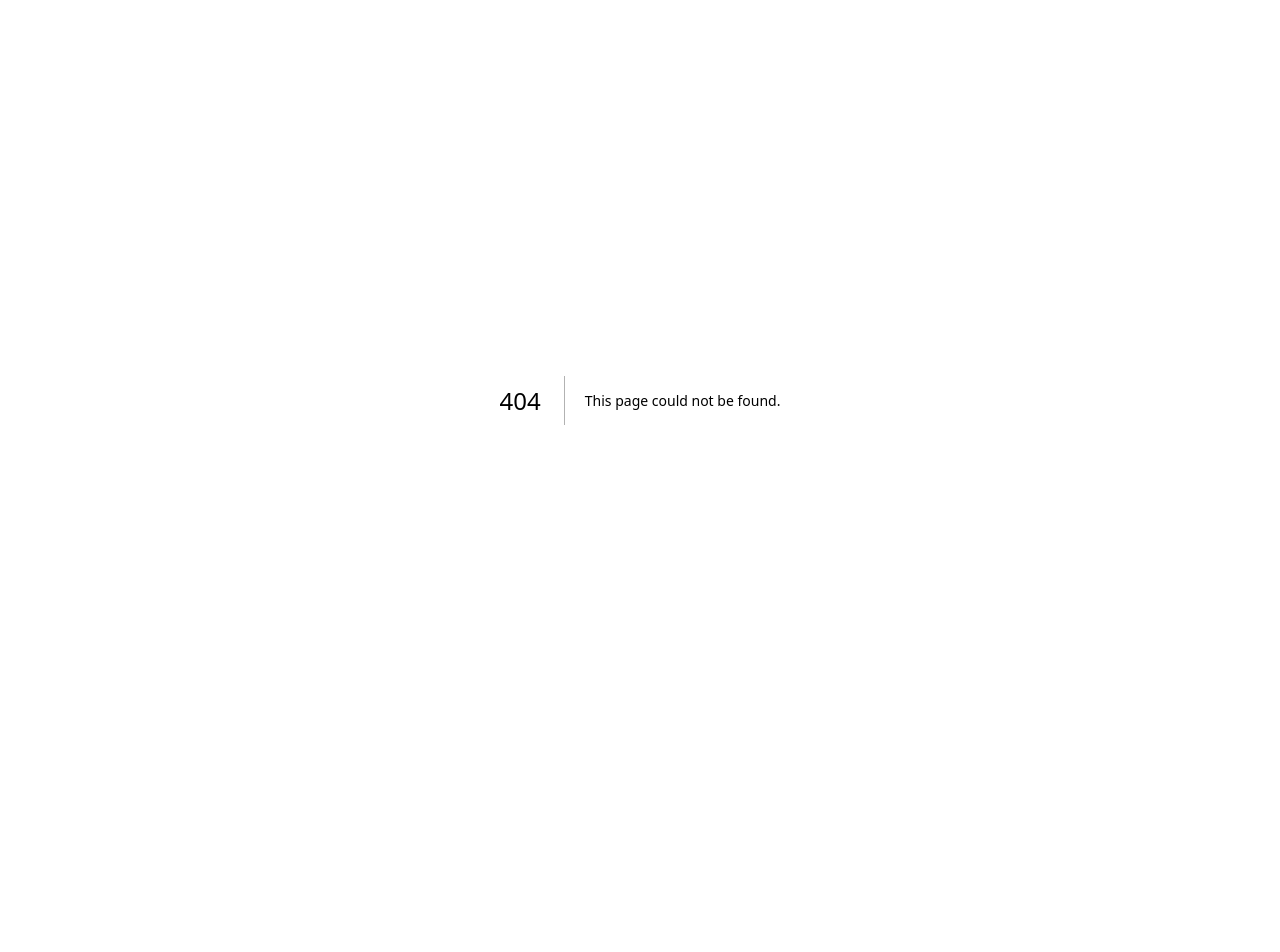
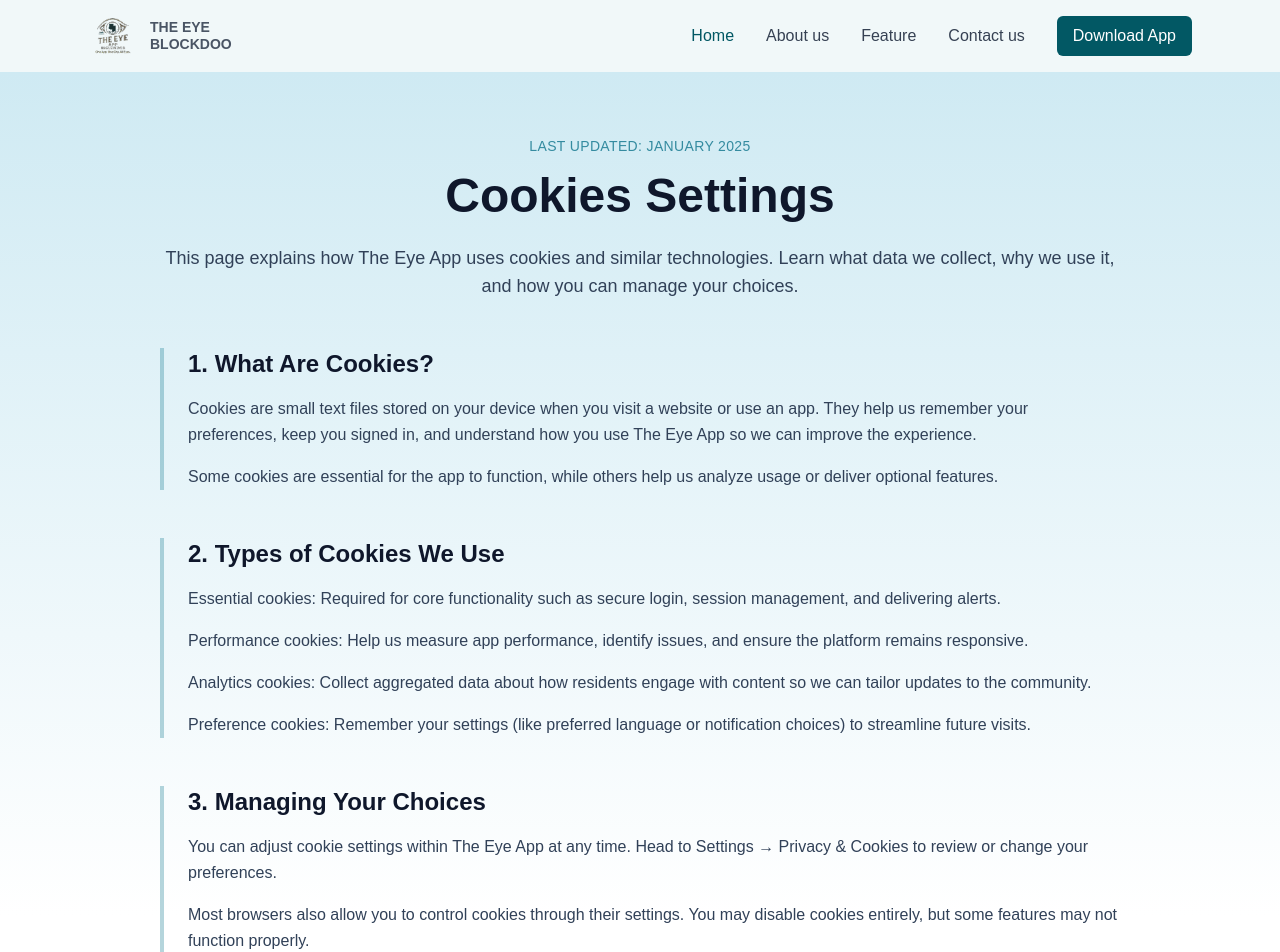
Before and after one commit to FarhanAli2000/Eye-webApp, a Next.js app: page /cookies in a window 1280 px wide. Before the commit this address had no page. Shown: the top 952 px of the page. Before the commit the page ends 800 px from the top, so only its background shows below. Built offline with nearby package versions, Linux system fonts and the light colour scheme.

Commit message:
Cookies Settings

```diff
--- /dev/null
+++ b/app/components/CookiesSettings.jsx
@@ -0,0 +1,112 @@
+import React from "react";
+
+const cookieSections = [
+    {
+        heading: "1. What Are Cookies?",
+        body: [
+            "Cookies are small text files stored on your device when you visit a website or use an app. They help us remember your preferences, keep you signed in, and understand how you use The Eye App so we can improve the experience.",
+            "Some cookies are essential for the app to function, while others help us analyze usage or deliver optional features.",
+        ],
+    },
+    {
+        heading: "2. Types of Cookies We Use",
+        body: [
+            "Essential cookies: Required for core functionality such as secure login, session management, and delivering alerts.",
+            "Performance cookies: Help us measure app performance, identify issues, and ensure the platform remains responsive.",
+            "Analytics cookies: Collect aggregated data about how residents engage with content so we can tailor updates to the community.",
+            "Preference cookies: Remember your settings (like preferred language or notification choices) to streamline future visits.",
+        ],
+    },
+    {
+        heading: "3. Managing Your Choices",
+        body: [
+            "You can adjust cookie settings within The Eye App at any time. Head to Settings → Privacy & Cookies to review or change your preferences.",
+            "Most browsers also allow you to control cookies through their settings. You may disable cookies entirely, but some features may not function properly.",
+        ],
+    },
+    {
+        heading: "4. Third-Party Technologies",
+        body: [
+            "We may work with trusted partners (such as analytics providers) who place cookies on our behalf to help us understand platform usage.",
+            "These partners are required to handle data securely and in accordance with our privacy commitments.",
+        ],
+    },
+    {
+        heading: "5. Updates to This Policy",
+        body: [
+            "We may update our cookie practices as we introduce new features or tools. The “Last updated” date will reflect any changes.",
+            "We encourage you to review this page periodically to stay informed about how we use cookies.",
+        ],
+    },
+];
+
+const supportDetails = [
+    { label: "Address", value: "Inglewood, CA" },
+    { label: "Phone", value: "(424) 333-4318" },
+    { label: "Email", value: "support@theeyeapp.com" },
+];
+
+export default function CookiesSettings() {
+    return (
+        <main className="min-h-screen bg-gradient-to-b from-[#CFEAF3] via-white to-white">
+            <div className="mx-auto max-w-5xl px-6 py-16 lg:px-8">
+                <header className="text-center">
+                    <p className="text-sm font-medium uppercase tracking-wide text-[#0D738B]/80">
+                        Last updated: January 2025
+                    </p>
+                    <h1 className="mt-4 text-4xl font-bold text-slate-900 md:text-5xl">Cookies Settings</h1>
+                    <p className="mt-6 text-base text-slate-700 md:text-lg">
+                        This page explains how The Eye App uses cookies and similar technologies. Learn what
+                        data we collect, why we use it, and how you can manage your choices.
+                    </p>
+                </header>
+
+                <section className="mt-12 space-y-12">
+                    {cookieSections.map((section) => (
+                        <article
+                            key={section.heading}
+                            className="space-y-4 border-l-4 border-[#0D738B]/30 pl-6"
+                        >
+                            <h2 className="text-2xl font-semibold text-slate-900">
+                                {section.heading}
+                            </h2>
+                            <div className="space-y-4 text-base leading-relaxed text-slate-700">
+                                {section.body.map((paragraph, index) => (
+                                    <p key={index}>{paragraph}</p>
+                                ))}
+                            </div>
+                        </article>
+                    ))}
+                </section>
+
+                <section className="mt-16 border-l-4 border-[#0D738B]/40 pl-6">
+                    <h3 className="text-xl font-semibold text-[#0D738B]">Respect for Your Privacy</h3>
+                    <p className="mt-4 text-base italic leading-relaxed text-slate-700">
+                        “We collect only what we need to keep Inglewood connected. Your trust matters, and we
+                        will always give you control over your data.”
+                    </p>
+                </section>
+
+                <section className="mt-16 grid gap-8 md:grid-cols-2">
+                    <div className="space-y-3">
+                        <h3 className="text-xl font-semibold text-slate-900">Need help adjusting settings?</h3>
+                        <p className="text-base text-slate-700">
+                            Reach out if you have questions about cookie preferences or how we use your data.
+                            We are here to help.
+                        </p>
+                    </div>
+                    <dl className="grid gap-4 text-base text-slate-900">
+                        {supportDetails.map((detail) => (
+                            <div key={detail.label}>
+                                <dt className="text-xs font-semibold uppercase tracking-[0.25em] text-[#0D738B]/70">
+                                    {detail.label}
+                                </dt>
+                                <dd className="mt-1 font-medium">{detail.value}</dd>
+                            </div>
+                        ))}
+                    </dl>
+                </section>
+            </div>
+        </main>
+    );
+}
--- a/app/components/Footer/page.jsx
+++ b/app/components/Footer/page.jsx
@@ -1,5 +1,6 @@
 // components/Footer.jsx
 import React from "react";
+import Link from "next/link";
 import { Facebook, Instagram, Linkedin, Youtube, Twitter } from "lucide-react";
 
 export default function Footer({
@@ -87,7 +88,7 @@ export default function Footer({
               <h4 className="text-base font-semibold">{quickLeftTitle}</h4>
               <nav className="mt-3 space-y-3">
                 {leftLinks.map((l) => (
-                  <a
+                  <Link
                     key={l.label}
                     href={l.href}
                     className="block text-base transition hover:underline focus:underline"
@@ -95,7 +96,7 @@ export default function Footer({
                     <span className={isHome(l.label) ? "text-[#086E86] font-medium" : undefined}>
                       {l.label}
                     </span>
-                  </a>
+                  </Link>
                 ))}
               </nav>
             </div>
@@ -104,7 +105,7 @@ export default function Footer({
               <h4 className="text-base font-semibold">{quickRightTitle}</h4>
               <nav className="mt-3 space-y-3">
                 {rightLinks.map((l) => (
-                  <a
+                  <Link
                     key={l.label}
                     href={l.href}
                     className="block text-base transition hover:underline focus:underline"
@@ -112,7 +113,7 @@ export default function Footer({
                     <span className={isHome(l.label) ? "text-[#086E86] font-medium" : undefined}>
                       {l.label}
                     </span>
-                  </a>
+                  </Link>
                 ))}
               </nav>
             </div>
@@ -127,13 +128,13 @@ export default function Footer({
           <p>{brandNote}</p>
           <nav className="flex flex-wrap items-center gap-x-6 gap-y-2">
             {legal.map((l) => (
-              <a
+              <Link
                 key={l.label}
                 href={l.href}
                 className="underline underline-offset-4 hover:opacity-80 focus:ring-2 focus:ring-[#086E86]"
               >
                 {l.label}
-              </a>
+              </Link>
             ))}
           </nav>
         </div>
--- /dev/null
+++ b/app/cookies/page.jsx
@@ -0,0 +1,19 @@
+import Navbar from "../components/Navbar/page";
+import Footer from "../components/Footer/page";
+import CookiesSettings from "../components/CookiesSettings";
+
+export default function CookiesSettingsPage() {
+    return (
+        <div className="min-h-screen bg-white text-slate-900">
+            <Navbar />
+            <CookiesSettings />
+            <Footer
+                legal={[
+                    { label: "Privacy Policy", href: "/privacy-policy" },
+                    { label: "Terms of Service", href: "/terms-of-service" },
+                    { label: "Cookies Settings", href: "/cookies" },
+                ]}
+            />
+        </div>
+    );
+}
```
